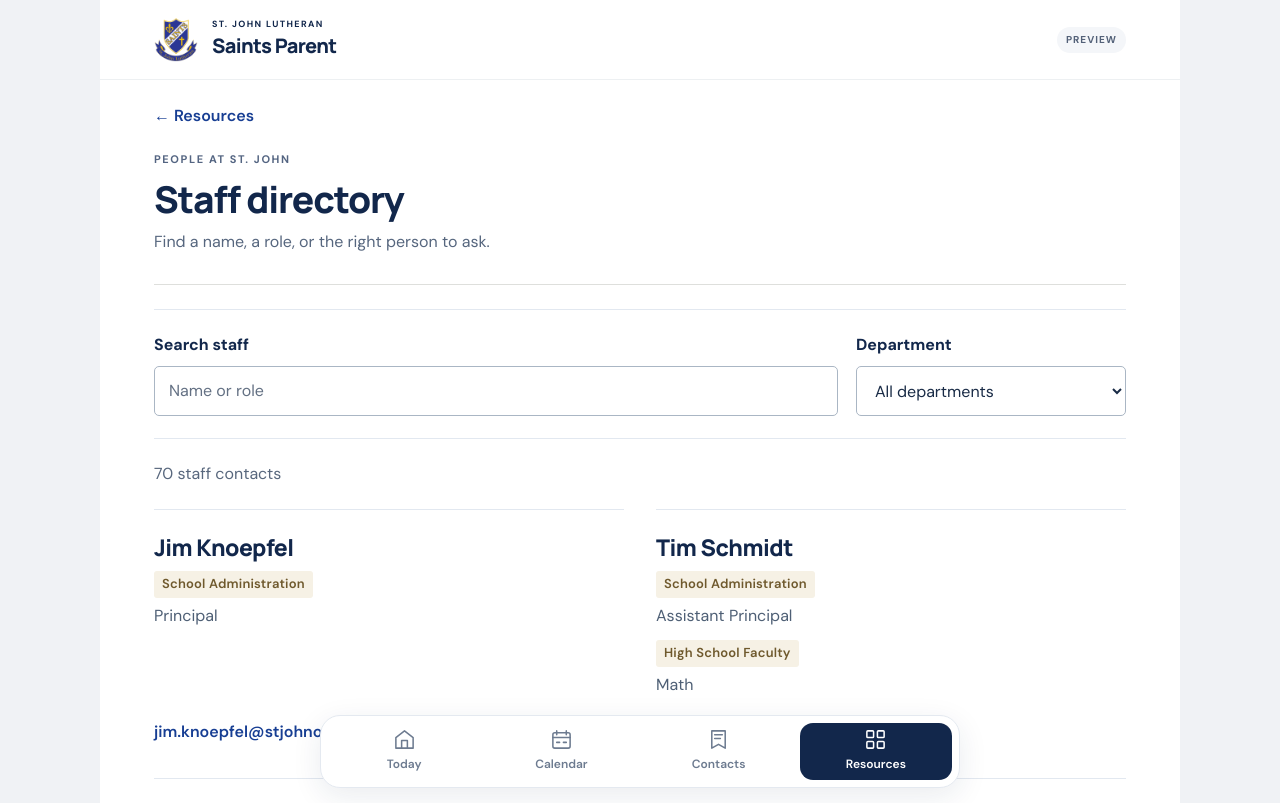
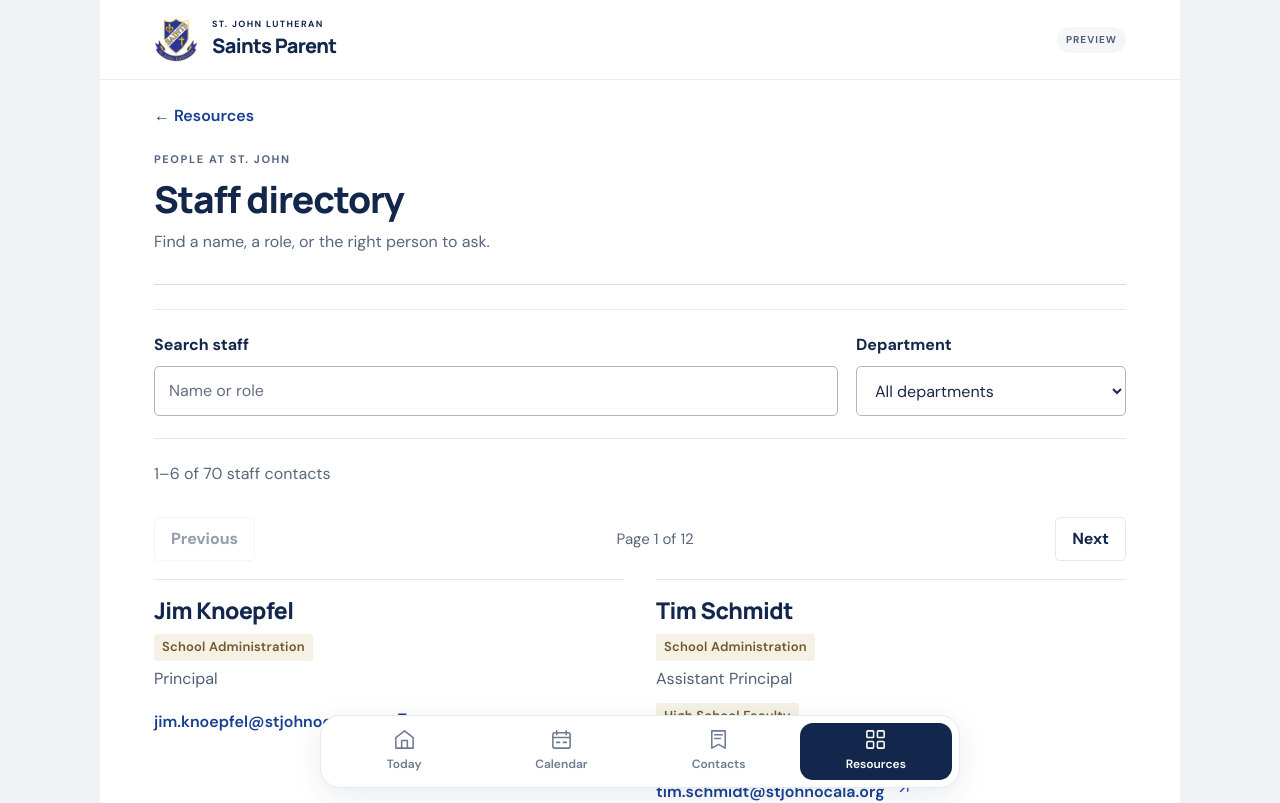
Before and after one commit to kwilly187/stjohn-school-app, a Next.js app: page /staff in a window 1280 px wide. Shown: the top 803 px of the page. Built offline with nearby package versions, Linux system fonts and the light colour scheme.

Commit message:
Keep staff directory concise with accessible six-contact pages

```diff
--- a/app/staff/staff-state.mjs
+++ b/app/staff/staff-state.mjs
@@ -1,13 +1,17 @@
 import {staffDepartments} from './staff-data.mjs';
-/** @param {{q?:unknown,department?:unknown}} params */
+/** @param {{q?:unknown,department?:unknown,page?:unknown}} params */
 export function staffFilterState(params={}){
  const query=typeof params.q==='string'?params.q.slice(0,120):'';
  const department=typeof params.department==='string'&&staffDepartments.includes(params.department)?params.department:'all';
- return {query,department};
+ const page=typeof params.page==='string'&&/^[1-9]\d{0,5}$/.test(params.page)?Number(params.page):1;
+ return {query,department,page};
 }
-/** @param {{query?:string,department?:string}} state */
+/** @param {{query?:string,department?:string,page?:number}} state */
 export function staffFilterHref(state={}){
  const {query,department}=staffFilterState({q:state.query,department:state.department});
- const params=new URLSearchParams();if(query)params.set('q',query);if(department!=='all')params.set('department',department);
+ const params=new URLSearchParams();if(query)params.set('q',query);if(department!=='all')params.set('department',department);if(Number.isSafeInteger(state.page)&&state.page>1)params.set('page',String(state.page));
  return '/staff'+(params.size?'?'+params.toString():'');
 }
+
+export const STAFF_PAGE_SIZE=6;
+export function staffPage(total,requested=1){const pages=Math.max(1,Math.ceil(total/STAFF_PAGE_SIZE));const page=Math.min(pages,Math.max(1,Number.isSafeInteger(requested)?requested:1));const start=(page-1)*STAFF_PAGE_SIZE;return {page,pages,start,end:Math.min(total,start+STAFF_PAGE_SIZE)};}
--- a/app/staff/staff-view.tsx
+++ b/app/staff/staff-view.tsx
@@ -1,33 +1,42 @@
 'use client';
-import {useEffect,useMemo,useState} from 'react';
+import {useEffect,useMemo,useState,useRef} from 'react';
 import {useSearchParams} from 'next/navigation';
-import {staffFilterState,staffFilterHref} from './staff-state.mjs';
+import {staffFilterState,staffFilterHref,staffPage} from './staff-state.mjs';
 import {filterStaff} from './staff-data.mjs';
 import Link from 'next/link';
 import styles from './staff.module.css';
 type Staff={id:string;name:string;roles:{role:string;department:string}[];departments:string[];email:string|null;contactNeedsConfirmation:boolean};
 export default function StaffView({staff,departments}:{staff:Staff[];departments:string[]}){
   const params=useSearchParams();
-  const urlState=staffFilterState({q:params.getAll('q').length===1?params.get('q'):undefined,department:params.getAll('department').length===1?params.get('department'):undefined});
+  const urlState=staffFilterState({q:params.getAll('q').length===1?params.get('q'):undefined,department:params.getAll('department').length===1?params.get('department'):undefined,page:params.getAll('page').length===1?params.get('page'):undefined});
   const [query,setQuery]=useState(urlState.query);
   const department=urlState.department;
+  const focusPage=useRef(false);
   useEffect(()=>setQuery(urlState.query),[urlState.query]);
   const update=(nextQuery:string,nextDepartment:string)=>{setQuery(nextQuery);window.history.replaceState(null,'',staffFilterHref({query:nextQuery,department:nextDepartment}));};
   const results=useMemo(()=>filterStaff(staff,query,department),[staff,query,department]);
+  const pagination=staffPage(results.length,urlState.page);
+  const visible=results.slice(pagination.start,pagination.end);
+  useEffect(()=>{if(params.has('page')&&params.get('page')!==String(pagination.page)){window.history.replaceState(null,'',staffFilterHref({query,department,page:pagination.page}));}},[params,pagination.page,query,department]);
+  useEffect(()=>{if(focusPage.current){focusPage.current=false;const heading=document.getElementById('staff-result-heading');heading?.focus();heading?.scrollIntoView({block:'start'});}},[pagination.page]);
+  const goPage=(page:number)=>{focusPage.current=true;window.history.pushState(null,'',staffFilterHref({query,department,page}));};
+  const pager=(label:string)=>pagination.pages>1?<nav className={styles.pager} aria-label={label}><button type="button" disabled={pagination.page===1} onClick={()=>goPage(pagination.page-1)}>Previous</button><span>Page {pagination.page} of {pagination.pages}</span><button type="button" disabled={pagination.page===pagination.pages} onClick={()=>goPage(pagination.page+1)}>Next</button></nav>:null;
   const reset=()=>{update('','all');document.getElementById('staff-search')?.focus();};
   return <section aria-label="Search the staff directory">
     <div className={styles.controls}>
       <div className={styles.search}><label htmlFor="staff-search">Search staff</label><input id="staff-search" type="search" value={query} maxLength={120} onChange={event=>update(event.target.value,department)} placeholder="Name or role" autoComplete="off" aria-controls="staff-results"/></div>
       {departments.length>0 && <div className={styles.department}><label htmlFor="staff-department">Department</label><select id="staff-department" value={department} onChange={event=>update(query,event.target.value)} aria-controls="staff-results"><option value="all">All departments</option>{departments.map(item=><option key={item} value={item}>{item}</option>)}</select></div>}
     </div>
-    <div className={styles.resultsHeading}><p role="status" aria-live="polite">{results.length} {results.length===1?'staff contact':'staff contacts'}{department!=='all'?` · ${department}`:''}</p>{(query||department!=='all')&&<button onClick={reset} type="button">Clear filters</button>}</div>
+    <div className={styles.resultsHeading} id="staff-result-heading" tabIndex={-1}><p role="status" aria-live="polite">{results.length>0?`${pagination.start+1}–${pagination.end} of ${results.length}`:'0'} {results.length===1?'staff contact':'staff contacts'}{department!=='all'?` · ${department}`:''}</p>{(query||department!=='all')&&<button onClick={reset} type="button">Clear filters</button>}</div>
+    {pager('Staff pages')}
     <div id="staff-results" className={styles.list}>
-      {results.length>0?results.map((person:Staff)=><article className={styles.person} key={person.id}>
+      {results.length>0?visible.map((person:Staff)=><article className={styles.person} key={person.id}>
         <div className={styles.personHeading}><h2>{person.name}</h2></div>
-        <ul className={styles.roles}>{person.roles.map(item=><li key={`${item.department}/${item.role}`}><span className={styles.group}>{item.department}</span><span className={styles.role}>{item.role}</span></li>)}</ul>
+        <ul className={styles.roles}>{person.roles.map(item=><li key={`${item.department}/${item.role}`}>{department!==item.department&&<span className={styles.group}>{item.department}</span>}<span className={styles.role}>{item.role}</span></li>)}</ul>
         {person.email&&!person.contactNeedsConfirmation?<a className={styles.email} href={`mailto:${person.email}`} aria-label={`Email ${person.name} at ${person.email}`}><span>{person.email}</span><span aria-hidden="true"><svg viewBox="0 0 24 24" width="18" height="18" fill="none" stroke="currentColor" strokeWidth="1.7"><path d="M7 17 17 7M7 7h10v10"/></svg></span></a>:<p className={styles.noEmail}>{person.contactNeedsConfirmation?'Confirm this contact with the school office.':'Contact the school office for email information.'} <Link className={styles.officeLink} href="/updates#contact-heading">Contact office</Link></p>}
       </article>):<div className={styles.empty}><h2>No staff match those filters</h2><p>Try a different name or role, or see the full directory.</p><button onClick={reset} type="button">Show all staff</button></div>}
     </div>
+    {pager('Staff pages below results')}
     <p className={styles.emailNote}>Email opens in your email app.</p>
   </section>;
 }
```
Also changed, not shown: app/staff/staff.module.css, 1 other file (tests, documents, lock files or other folders).
